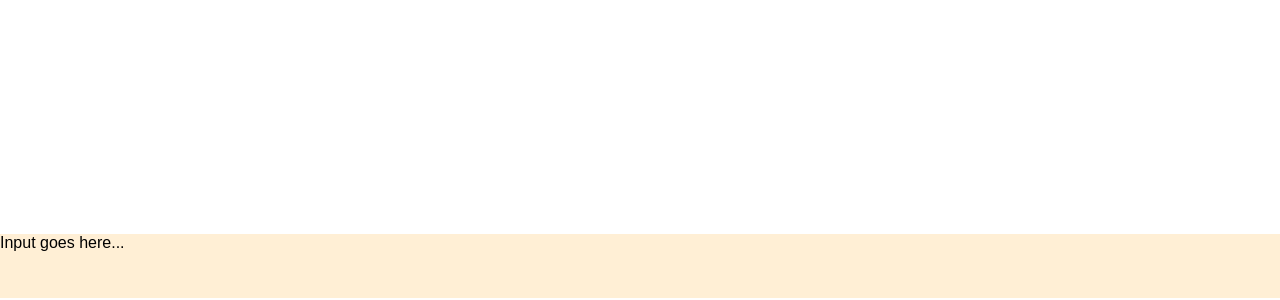
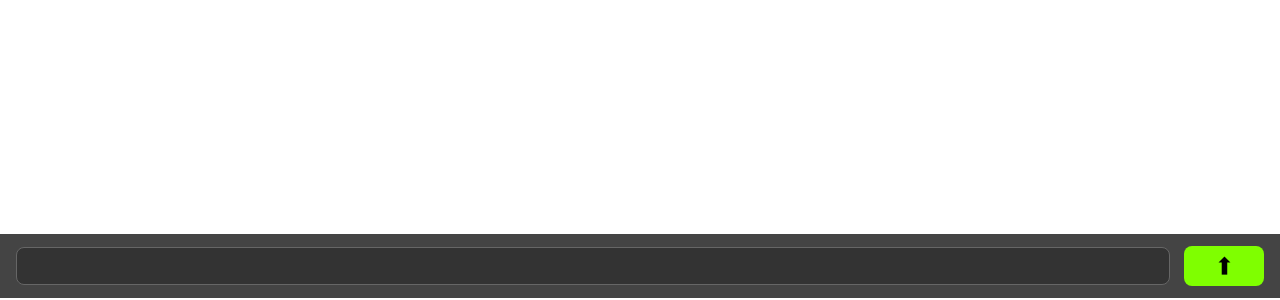
Before and after one commit to geelen/react-mfe-oct10, a React (Create React App) app: page / in a window 1280 px wide. Shown: the part 502-802 px from the top of the page. Built offline with nearby package versions, Linux system fonts and the light colour scheme.

Commit message:
CHART RE USE

```diff
--- a/src/components/ChatApp.js
+++ b/src/components/ChatApp.js
@@ -2,16 +2,16 @@ import React from 'react'
 import styled from 'styled-components'
 import ChatInput from './ChatInput'
 
-export const inputHeight = 64
+export const inputHeight = 4
 const Container = styled.div`
   height: 100vh;
   display: flex;
   flex-direction: column;
   > :nth-child(1) {
-    height: calc(100vh - ${inputHeight}px);
+    height: calc(100vh - ${inputHeight}rem);
   }
   > :nth-child(2) {
-    height: ${inputHeight}px;
+    height: ${inputHeight}rem;
   }
 `
 const ChatOutput = styled.div`
--- a/src/components/ChatInput.js
+++ b/src/components/ChatInput.js
@@ -2,12 +2,55 @@ import React from 'react'
 import styled from 'styled-components'
 
 const Wrapper = styled.div`
-  background: papayawhip;
+  background: #444;
+  display: flex;
+  align-items: center;
+  padding: 0 1rem;
+`
+
+const Input = styled.div`
+  flex-grow: 1;
+  > input {
+    width: calc(100% - 2rem);
+    font-size: 1.25rem;
+    padding: 0.4rem 0.5rem;
+    border: 1px solid #666;
+    border-radius: 0.5rem;
+    color: chartreuse;
+    background: #333;
+    &::-moz-selection {
+      background: chartreuse;
+      color: black;
+    }
+  }
+`
+const SubmitButton = styled.div`
+  > button {
+    cursor: pointer;
+    background: chartreuse;
+    color: black;
+    font-size: 1.5rem;
+    border: none;
+    height: 2.5rem;
+    width: 5rem;
+    border-radius: 0.5rem;
+    > span {
+      display: block;
+      transform: rotate(-90deg);
+    }
+  }
 `
 
 const ChatInput = () => (
   <Wrapper>
-    Input goes here...
+    <Input>
+      <input type="text"/>
+    </Input>
+    <SubmitButton>
+      <button type="submit" onClick={ console.log("Clicked!") }>
+        <span>➡</span>
+      </button>
+    </SubmitButton>
   </Wrapper>
 )
 
--- a/src/index.css
+++ b/src/index.css
@@ -1,3 +1,7 @@
+html {
+  font-size: 16px;
+}
+
 body {
   margin: 0;
   padding: 0;
```
